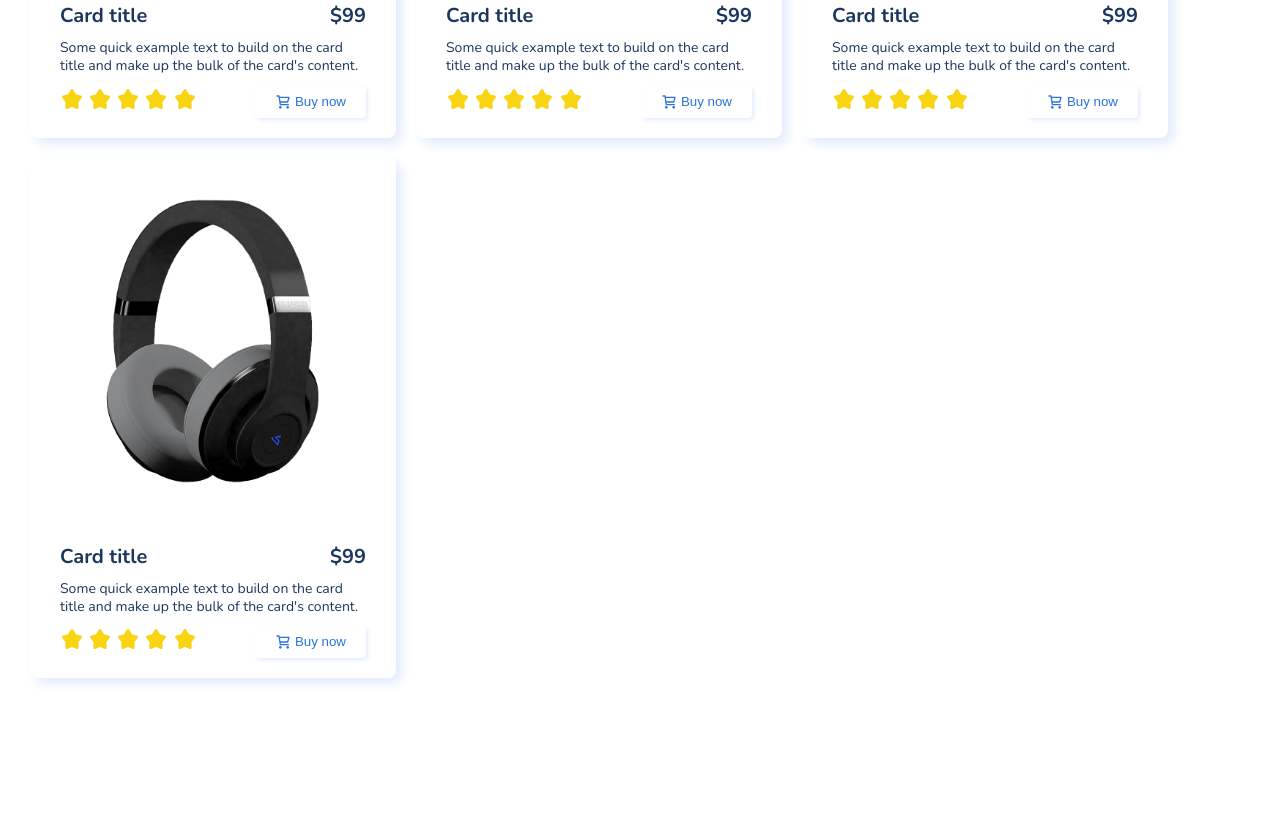
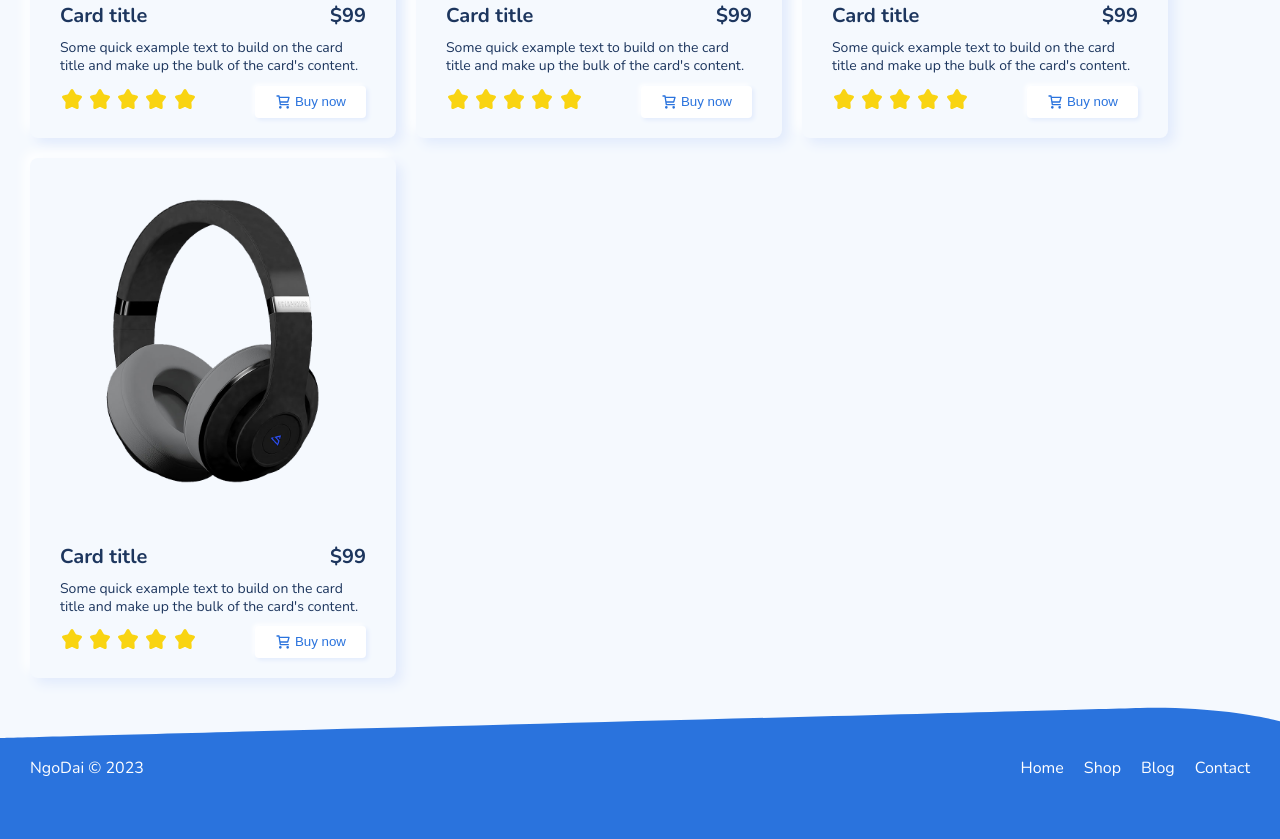
Before and after one commit to dthihue/phone_shop2, a website built with Vite: page index.html in a window 1280 px wide. Shown: the part 1953-2792 px from the top of the page. Before the commit the page ends 2651 px from the top, so only its background shows below. Built offline with nearby package versions, Linux system fonts and the light colour scheme.

Commit message:
[feature/footer] done

```diff
--- a/index.html
+++ b/index.html
@@ -260,6 +260,34 @@
         </div>
     </section>
 
+    <footer>
+        <img src="public/imgs/angle-up-light.svg">
+        <div class="container">
+            <div class="footer-container">
+                <p class="created-by">
+                    NgoDai © 2021
+                </p>
+
+                <ul>
+                    <li>
+                        <a href="#">Home</a>
+                    </li>
+                    <li>
+                        <a href="#">Shop</a>
+                    </li>
+                    <li>
+                        <a href="#">Blog</a>
+                    </li>
+                    <li>
+                        <a href="#">Contact</a>
+                    </li>
+                </ul>
+            </div>
+        </div>
+    </footer>
+
+    <button class="back-to-top">Back to top</button>
+
     <script type="module" src="src/js/main.js"></script>
 </body>
 
--- a/src/js/main.js
+++ b/src/js/main.js
@@ -42,3 +42,12 @@ document.querySelectorAll(".card").forEach((card) => {
     }
   };
 });
+
+// -- Footer --
+const year = new Date().getFullYear();
+document.querySelector("footer .created-by").innerHTML = `NgoDai © ${year}`;
+
+// -- Back To Top --
+document.querySelector(".back-to-top").onclick = () => {
+  window.scrollTo({ top: 0, behavior: "smooth" });
+};
--- a/src/scss/base/reset.scss
+++ b/src/scss/base/reset.scss
@@ -156,4 +156,6 @@ body {
 
   font-size: 1.6rem;
   line-height: 1.3;
+
+  background-color: #f5f9fe;
 }
--- /dev/null
+++ b/src/scss/components/footer/index.scss
@@ -0,0 +1,27 @@
+@use "../../base/variable" as *;
+
+footer {
+  background-color: $clr-primary;
+}
+
+.footer-container {
+  display: flex;
+  align-items: center;
+  justify-content: space-between;
+  color: white;
+
+  padding-top: 2rem;
+  padding-bottom: 6rem;
+
+  ul {
+    display: flex;
+    align-items: center;
+    gap: 2rem;
+
+    a {
+      color: white;
+      text-decoration: none;
+      cursor: pointer;
+    }
+  }
+}
--- a/src/scss/index.scss
+++ b/src/scss/index.scss
@@ -3,6 +3,7 @@
 @use "base/reset.scss";
 @use "components/hero";
 @use "components/feature-products";
+@use "components/footer";
 
 // -- Utils --
 .container {
@@ -40,3 +41,9 @@
 
   @extend %icon;
 }
+
+.back-to-top {
+  position: fixed;
+  bottom: 1rem;
+  right: 1rem;
+}
```
